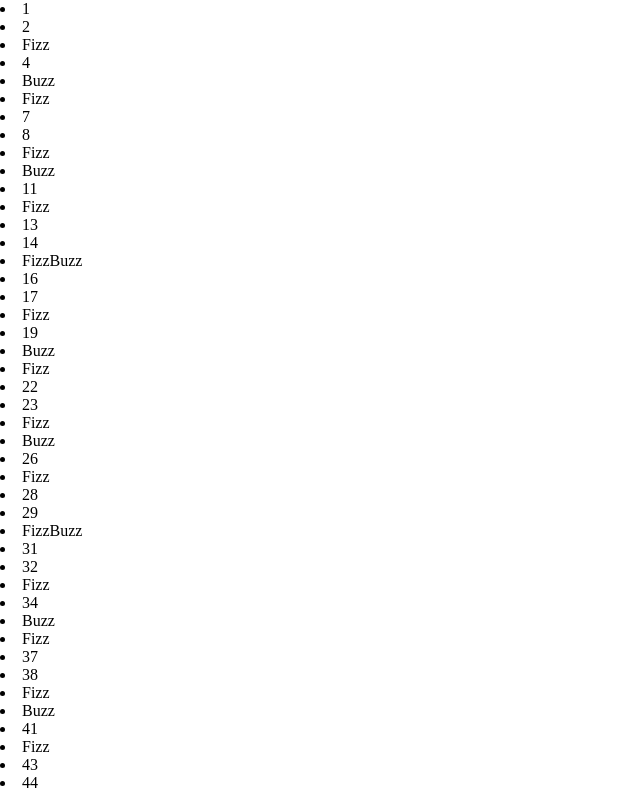
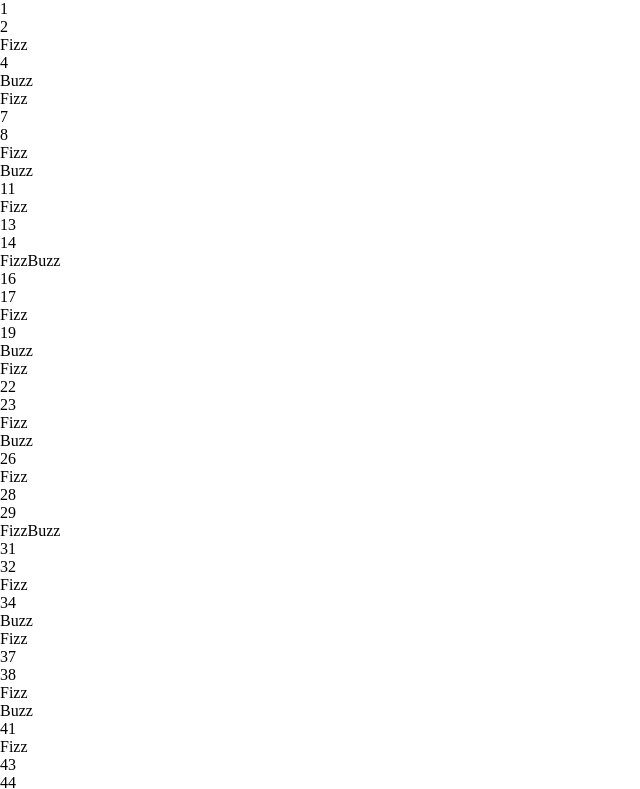
Before and after one commit to pierlucamariodussich/js-fizzbuzz, a plain HTML site: page index.html in a window 1280 px wide. Shown: the top 789 px of the page, without its empty margins (0-640 px from the left). Drawn offline with Linux system fonts and the light colour scheme.

Commit message:
FIZZBUZZ |finish

```diff
--- a/index.html
+++ b/index.html
@@ -8,7 +8,7 @@
   <body>
 
     <div class="">
-      <p id="result"></p>
+      <ul id="result"> </ul>
 
     </div>
 
--- a/js/script.js
+++ b/js/script.js
@@ -1,17 +1,21 @@
+var FIZZ = 3;
+var BUZZ = 5;
+var FIZZBUZZ = FIZZ*BUZZ;
+var min_div = 1
+var max_div = 100
+var resultEL;
 
 
-for (var i = 1 ; i <= 100; i++) {
+for (var i = min_div ; i <= max_div ; i++) {
 
+    resultEL = i;
 
-
-    if  (i%15 == 0) {
+    if  (i%FIZZBUZZ == 0) {
        resultEL = "FizzBuzz";
-    } else if (i%5 == 0) {
+    } else if (i%BUZZ == 0) {
         resultEL = "Buzz";
-    } else if (i%3 == 0)  {
+    } else if (i%FIZZ == 0)  {
         resultEL = "Fizz";
-    } else if ((i%3 > 0) || (i%5 > 0)){
-        resultEL = i;
     }
 
 
```
